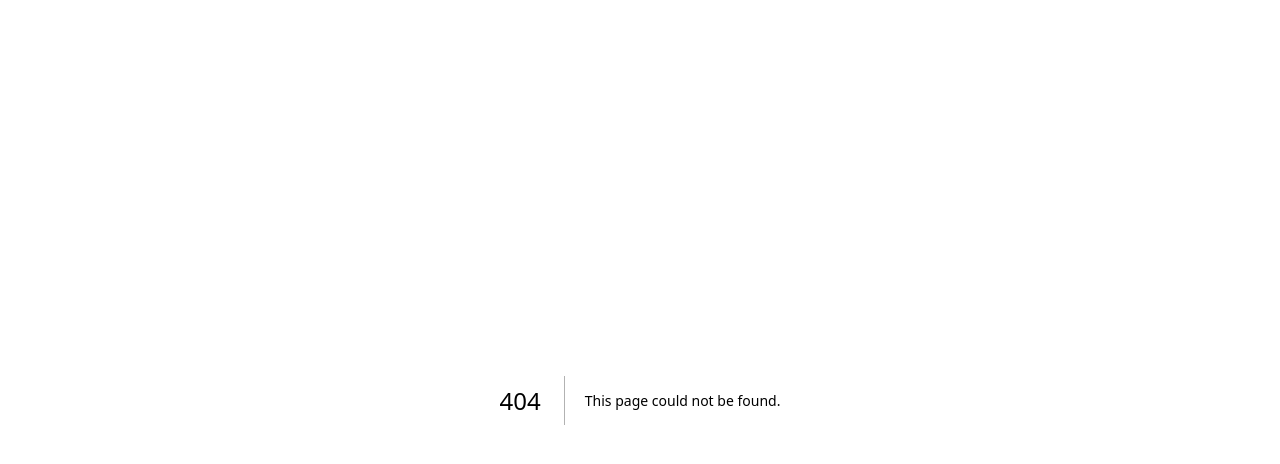
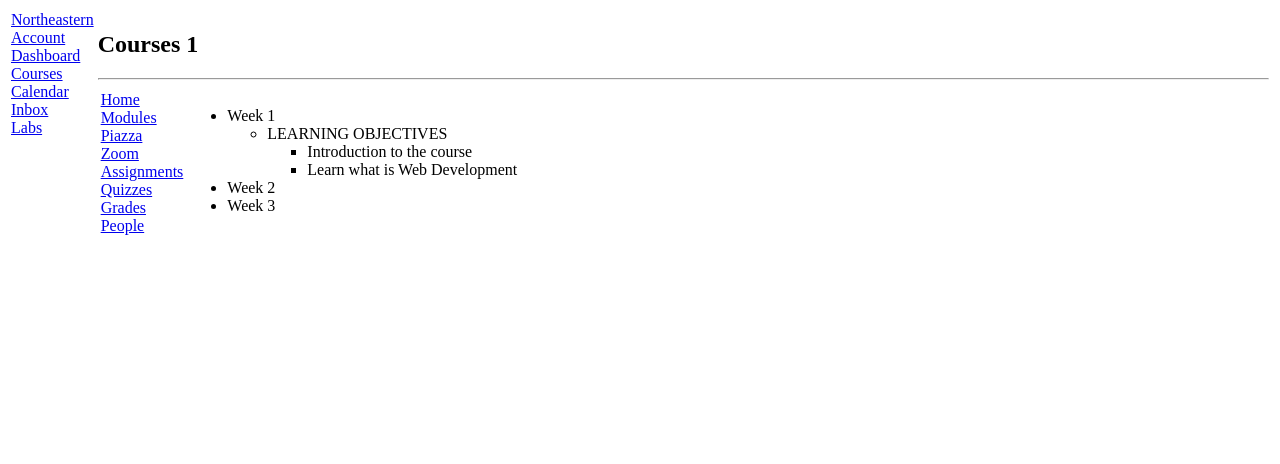
Before and after one commit to ThomasRoch18/kanbaz-next-js, a Next.js app: page /Courses/1/Modules in a window 1280 px wide. Before the commit this address had no page. Shown: the top 464 px of the page. Built offline with nearby package versions, Linux system fonts and the light colour scheme.

Commit message:
added courses and navigation for courses

```diff
--- /dev/null
+++ b/app/(Kambaz)/Courses/[cid]/Modules/page.tsx
@@ -0,0 +1,26 @@
+export default function Modules() {
+  return (
+    <div>
+      {/* Implement Collapse All button, View Progress button, etc. */}
+      <ul id="wd-modules">
+        <li className="wd-module">
+          <div className="wd-title">Week 1</div>
+          <ul className="wd-lessons">
+            <li className="wd-lesson">
+              <span className="wd-title">LEARNING OBJECTIVES</span>
+              <ul className="wd-content">
+                <li className="wd-content-item">Introduction to the course</li>
+                <li className="wd-content-item">Learn what is Web Development</li>
+              </ul>
+            </li>
+          </ul>
+        </li>
+        <li className="wd-module">
+          <div className="wd-title">Week 2</div>
+        </li>
+        <li className="wd-module">
+          <div className="wd-title">Week 3</div>
+        </li>
+      </ul>
+    </div>
+);}
--- /dev/null
+++ b/app/(Kambaz)/Courses/[cid]/Navigation.tsx
@@ -0,0 +1,17 @@
+import Link from "next/link";
+export default function CourseNavigation() {
+  return (
+    <div id="wd-courses-navigation">
+      <Link href="/Courses/1234/Home" id="wd-course-home-link">Home</Link><br/>
+      <Link href="/Courses/1234/Modules" id="wd-course-modules-link">Modules
+        </Link><br/>
+      <Link href="/Courses/1234/Piazza" id="wd-course-piazza-link">Piazza</Link><br/>
+      <Link href="/Courses/1234/Zoom" id="wd-course-zoom-link">Zoom</Link><br/>
+      <Link href="/Courses/1234/Assignments" id="wd-course-assignments-link">
+          Assignments</Link><br/>
+      <Link href="/Courses/1234/Quizzes" id="wd-course-quizzes-link">Quizzes
+        </Link><br/>
+      <Link href="/Courses/1234/Grades" id="wd-course-grades-link">Grades</Link><br/>
+      <Link href="/Courses/1234/People/Table" id="wd-course-people-link">People</Link><br/>
+    </div>
+  );}
--- /dev/null
+++ b/app/(Kambaz)/Courses/[cid]/layout.tsx
@@ -0,0 +1,19 @@
+import { ReactNode } from "react";
+import CourseNavigation from "./Navigation";
+export default async function CoursesLayout(
+  { children, params }: Readonly<{ children: ReactNode; params: Promise<{ cid: string }> }>) {
+ const { cid } = await params;
+ return (
+   <div id="wd-courses">
+     <h2>Courses {cid}</h2>
+     <hr />
+     <table>
+       <tbody>
+         <tr>
+           <td valign="top" width="200"> <CourseNavigation /> </td>
+           <td valign="top" width="100%"> {children} </td>
+         </tr>
+       </tbody>
+     </table>
+   </div>
+);}
--- /dev/null
+++ b/app/(Kambaz)/Courses/[cid]/page.tsx
@@ -0,0 +1,6 @@
+export default function Courses() {
+  return (
+    <div id="wd-courses">
+      <h2>Course 1234</h2>
+    </div>
+);}
```
